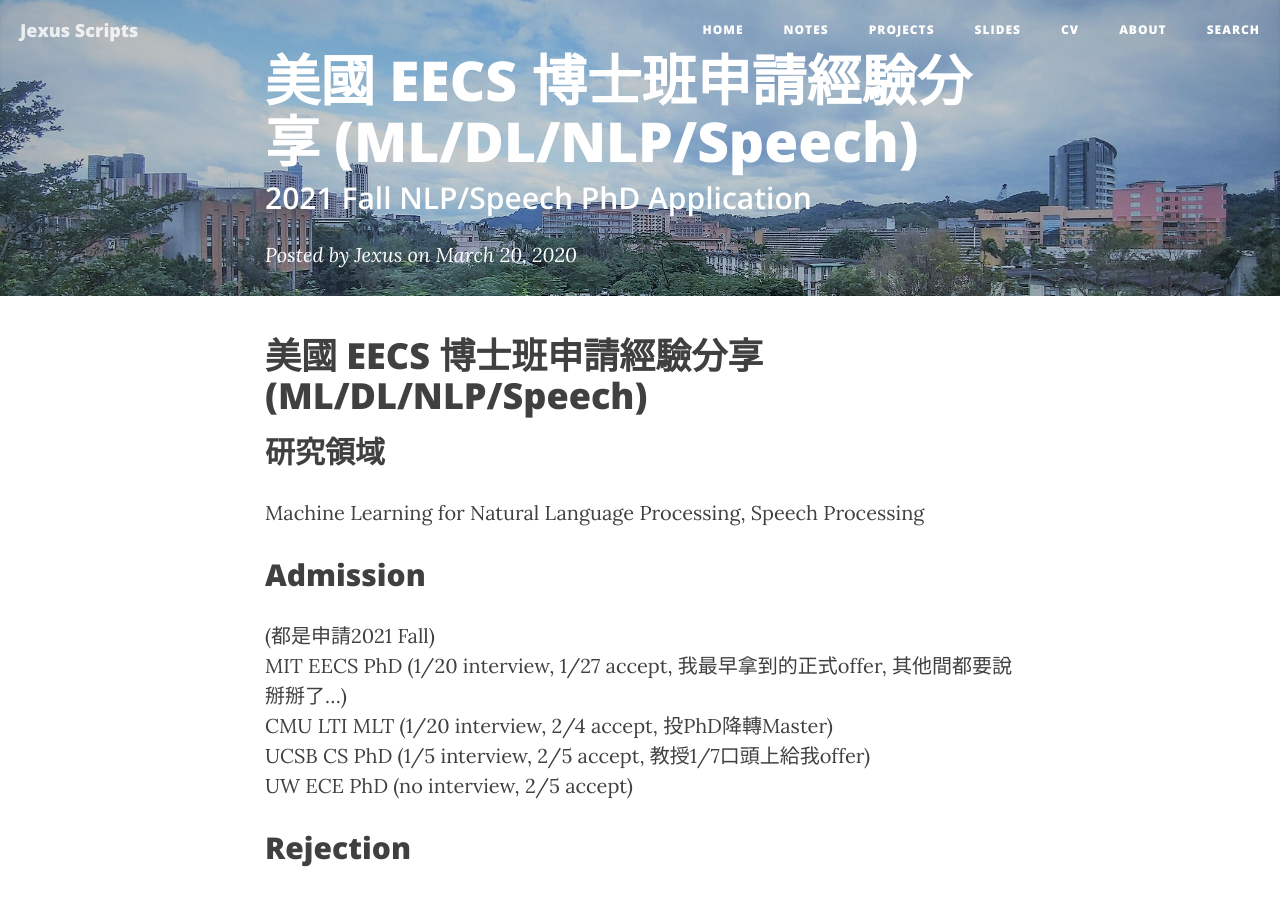
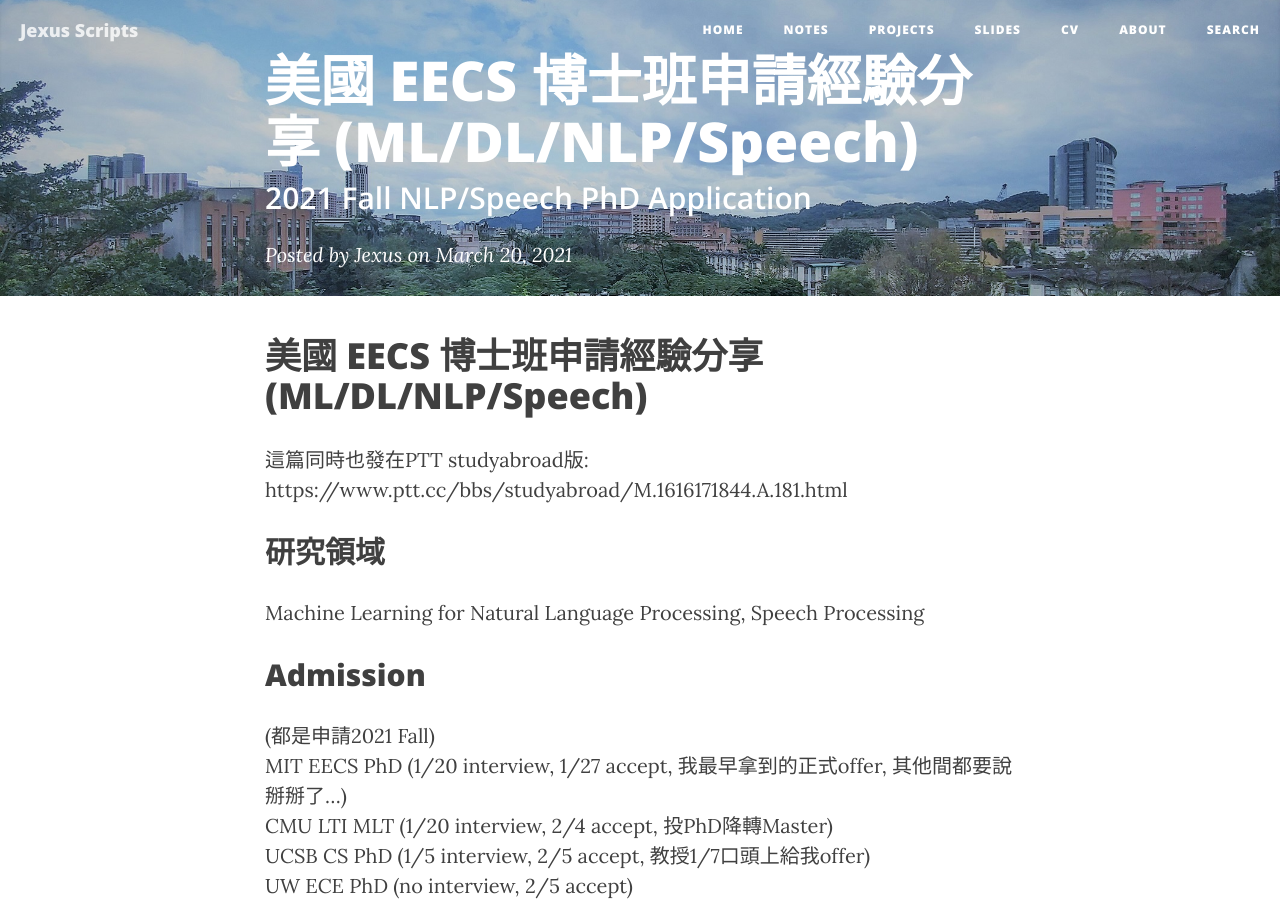
Before and after one commit to voidism/voidism.github.io, a Jekyll site: the page built from _posts/2021-03-20-PhD-Application.markdown, in a window 1280 px wide and 900 px high. Built offline with Jekyll 4.4.1, drawn with Linux system fonts in a browser that asks for light colours; nearby versions of some CDN libraries; comment, search, counter and statistics services are not loaded.

Commit message:
add phd application date

```diff
--- a/_posts/2020-03-20-PhD-Application.markdown
+++ b/_posts/2021-03-20-PhD-Application.markdown
@@ -8,6 +8,8 @@ category:  notes
 ---
 
 # 美國 EECS 博士班申請經驗分享 (ML/DL/NLP/Speech)
+
+這篇同時也發在PTT studyabroad版: https://www.ptt.cc/bbs/studyabroad/M.1616171844.A.181.html
 
 ## 研究領域
 Machine Learning for Natural Language Processing, Speech Processing
```
